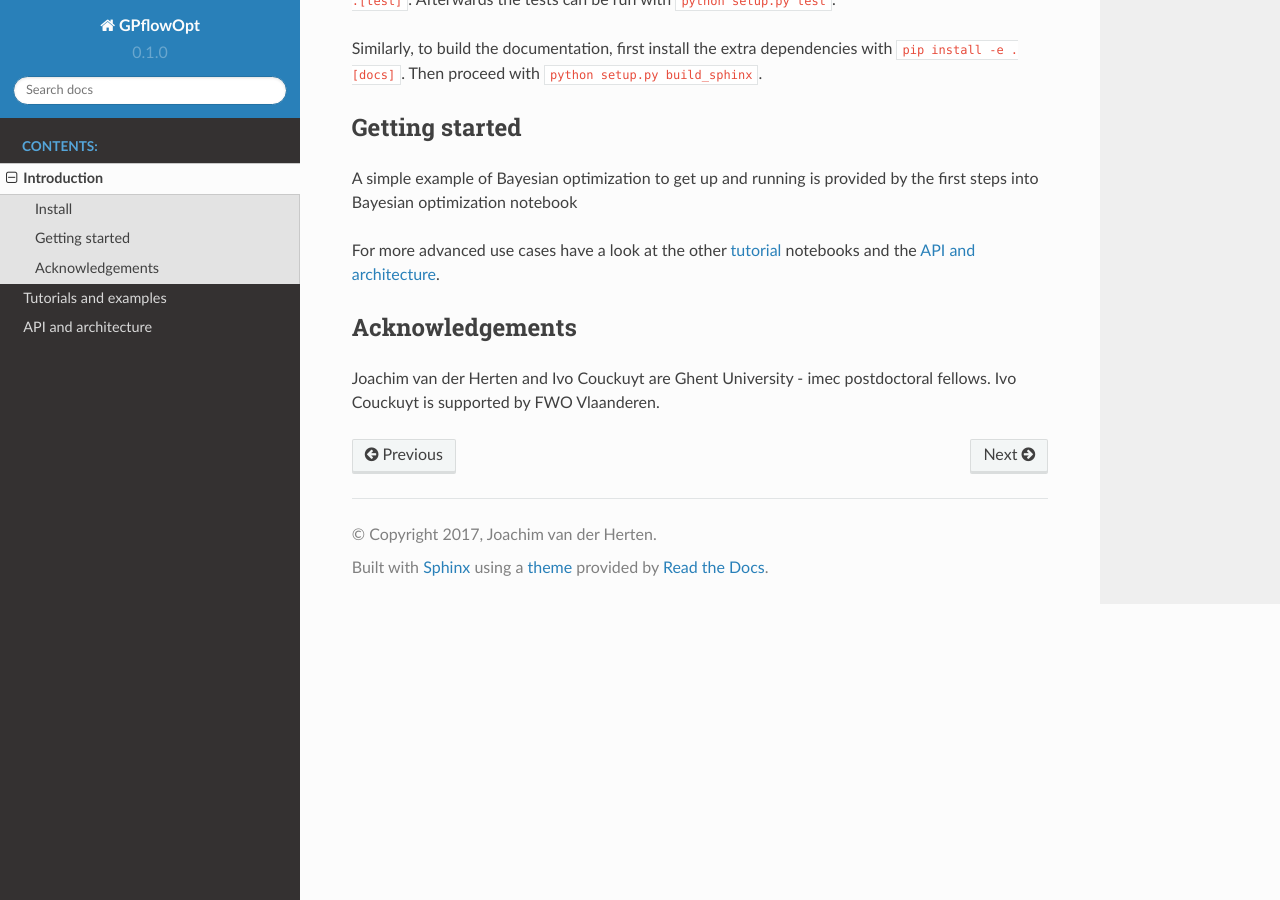
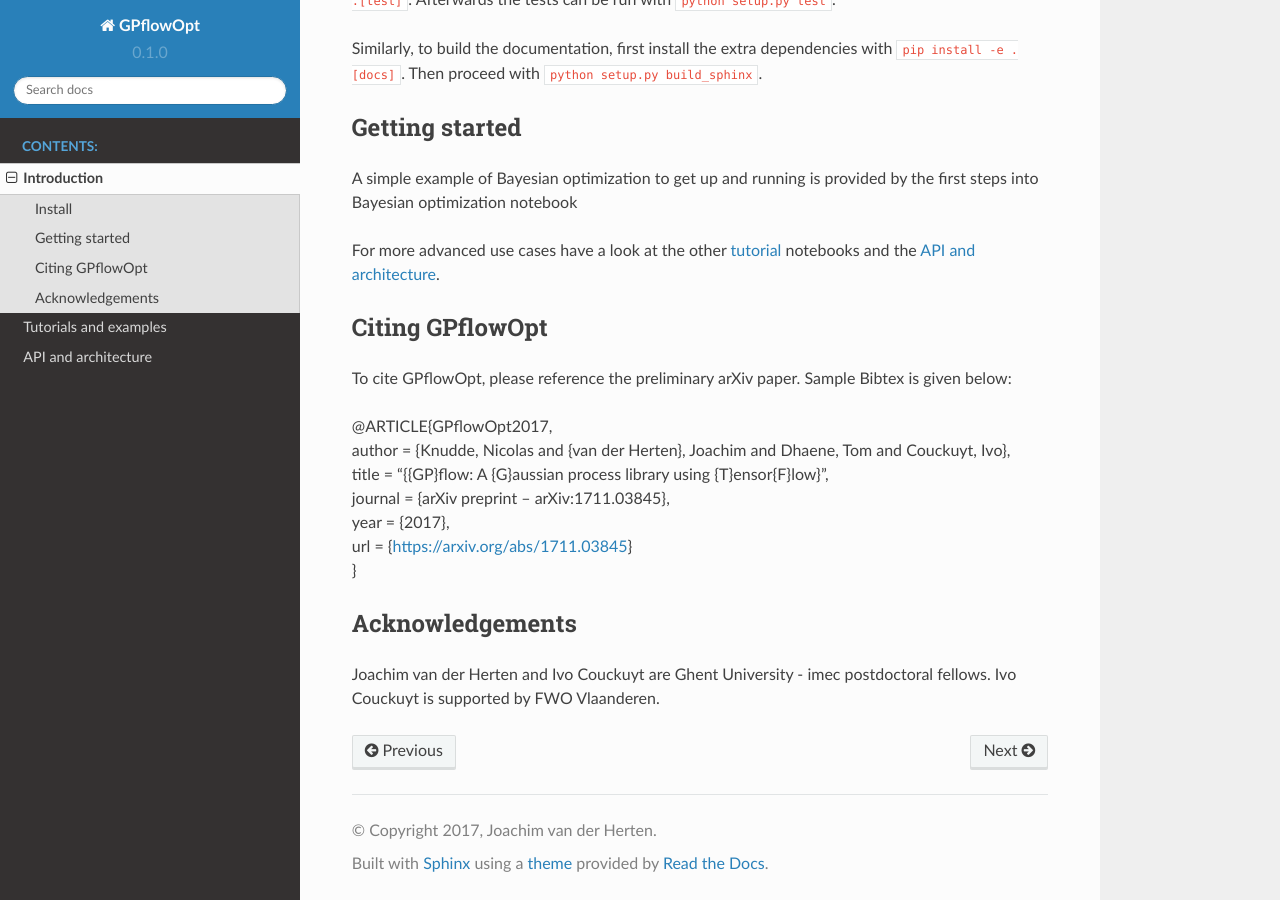
Before and after one commit to GPflow/GPflowOpt, a Sphinx documentation site: the page built from doc/source/intro.rst, in a window 1280 px wide and 900 px high, scrolled down 831 px. Built offline with Sphinx 7.4.7 and the Read the Docs theme 2.0.0, drawn with Linux system fonts in a browser that asks for light colours.

Commit message:
Add arXiv paper to README (#88)
* Add arXiv paper details

* Add verbose to README

* Adding citing GPflowOpt

* Update intro.rst

```diff
--- a/doc/source/intro.rst
+++ b/doc/source/intro.rst
@@ -42,6 +42,19 @@ A simple example of Bayesian optimization to get up and running is provided by t
 
 For more advanced use cases have a look at the other :ref:`tutorial <tutorials>` notebooks and the :ref:`api`.
 
+Citing GPflowOpt
+-----------------
+
+To cite GPflowOpt, please reference the preliminary arXiv paper. Sample Bibtex is given below:
+
+| @ARTICLE{GPflowOpt2017,
+| author = {Knudde, Nicolas and {van der Herten}, Joachim and Dhaene, Tom and Couckuyt, Ivo},
+| title = "{{GP}flow: A {G}aussian process library using {T}ensor{F}low}",
+| journal = {arXiv preprint -- arXiv:1711.03845},
+| year    = {2017},
+| url     = {https://arxiv.org/abs/1711.03845}
+| }
+
 Acknowledgements
 -----------------
 Joachim van der Herten and Ivo Couckuyt are Ghent University - imec postdoctoral fellows. Ivo Couckuyt is supported
```
Also changed, not shown: README.md (+14 -0 lines).
